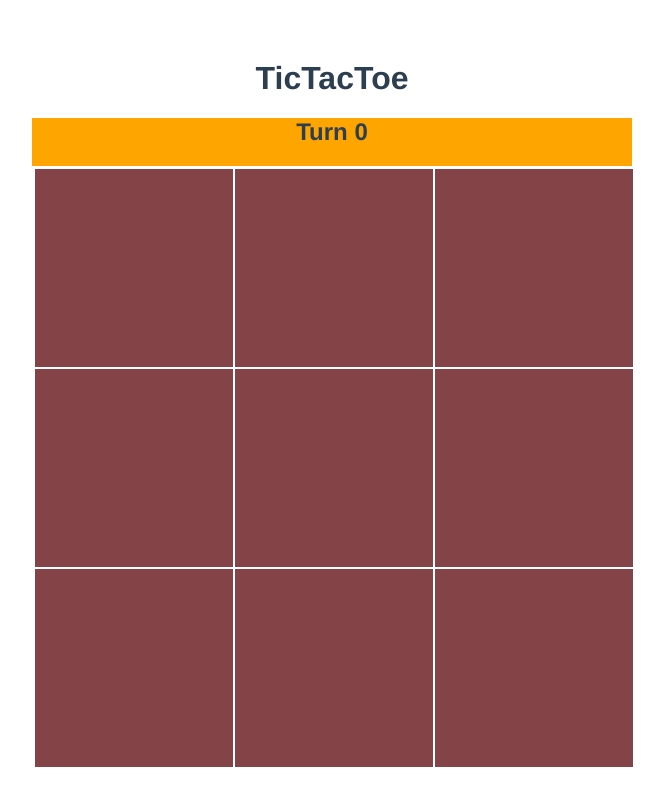
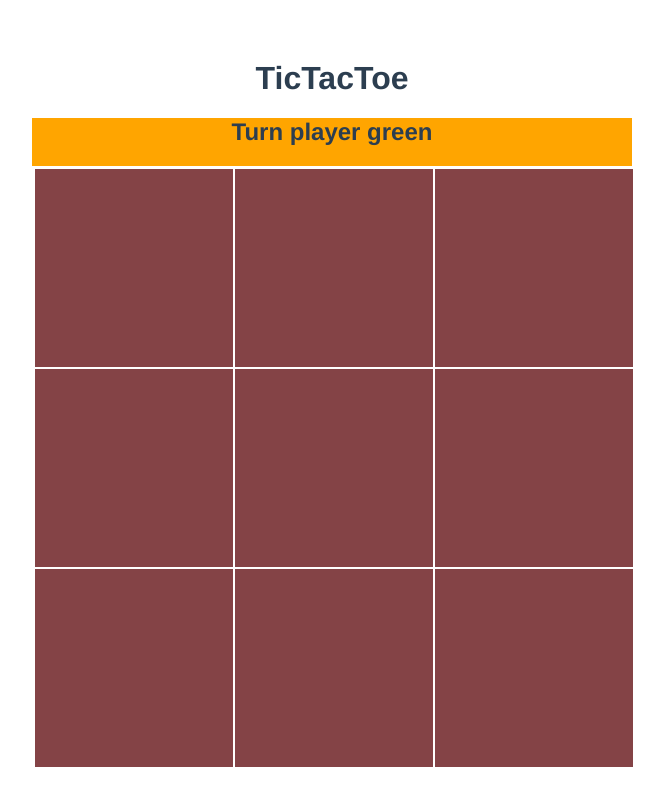
Before and after one commit to Alihassanzadah/Tic-Tac-Toe, a Vue app: page / in a window 1280 px wide. Shown: the whole page, without its empty margins (308-972 px from the left). Built offline with nearby package versions, Linux system fonts and the light colour scheme.

Commit message:
title wechseln beim klicken

```diff
--- a/src/App.vue
+++ b/src/App.vue
@@ -2,8 +2,8 @@
   <div id="app">
     <h1> TicTacToe</h1>
     <div id= "detail">
-      <h2>Turn {{spieler1 & 2}}</h2>
-    <grid></grid>
+      <h2>Turn player {{spieler}} </h2>
+    <grid v-on:playerClickt ="updatedSpieler($event)"></grid>
   </div>
     </div>
 
@@ -18,19 +18,19 @@ export default {
   },
   data() {
     return {
-      spieler1: function(currentPlayer = 1) {
-        this.spieler1= 'spieler1'
-      },
-      spieler2: function(currentPlayer = 1){
-        this.spieler2= 'spieler2'
-      }
+      spieler: 'green'
     }
+  },
+  methods: {
+     updatedSpieler : function(updatedSpieler) {
+      this.spieler = updatedSpieler;
+    }
+  }
 
-  }
 }
 </script>
 
-<style>
+<style scoped>
 #app {
   font-family: 'Avenir', Helvetica, Arial, sans-serif;
   -webkit-font-smoothing: antialiased;
--- a/src/components/grid.vue
+++ b/src/components/grid.vue
@@ -28,10 +28,14 @@ export default {
 
       if(this.currentPlayer == 1){
         Vue.set(this.backgroundColors, field, 'green')
-        this.currentPlayer = 2
+        this.currentPlayer = 2,
+        this.$emit('playerClickt','red')
       }else{
         Vue.set(this.backgroundColors, field, 'red')
         this.currentPlayer = 1
+        this.$emit('playerClickt', 'green')
+
+
       }
     }
   }
```
